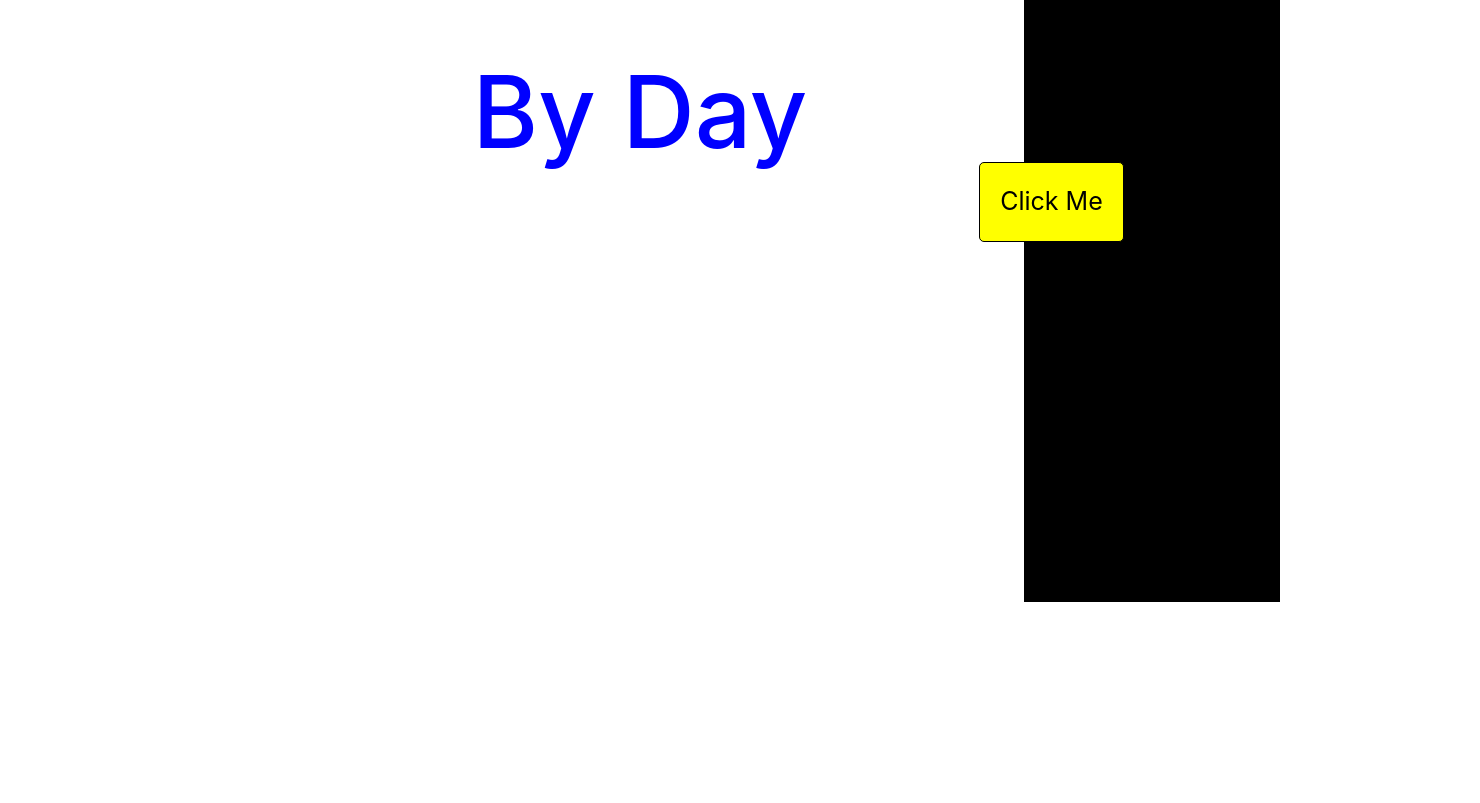
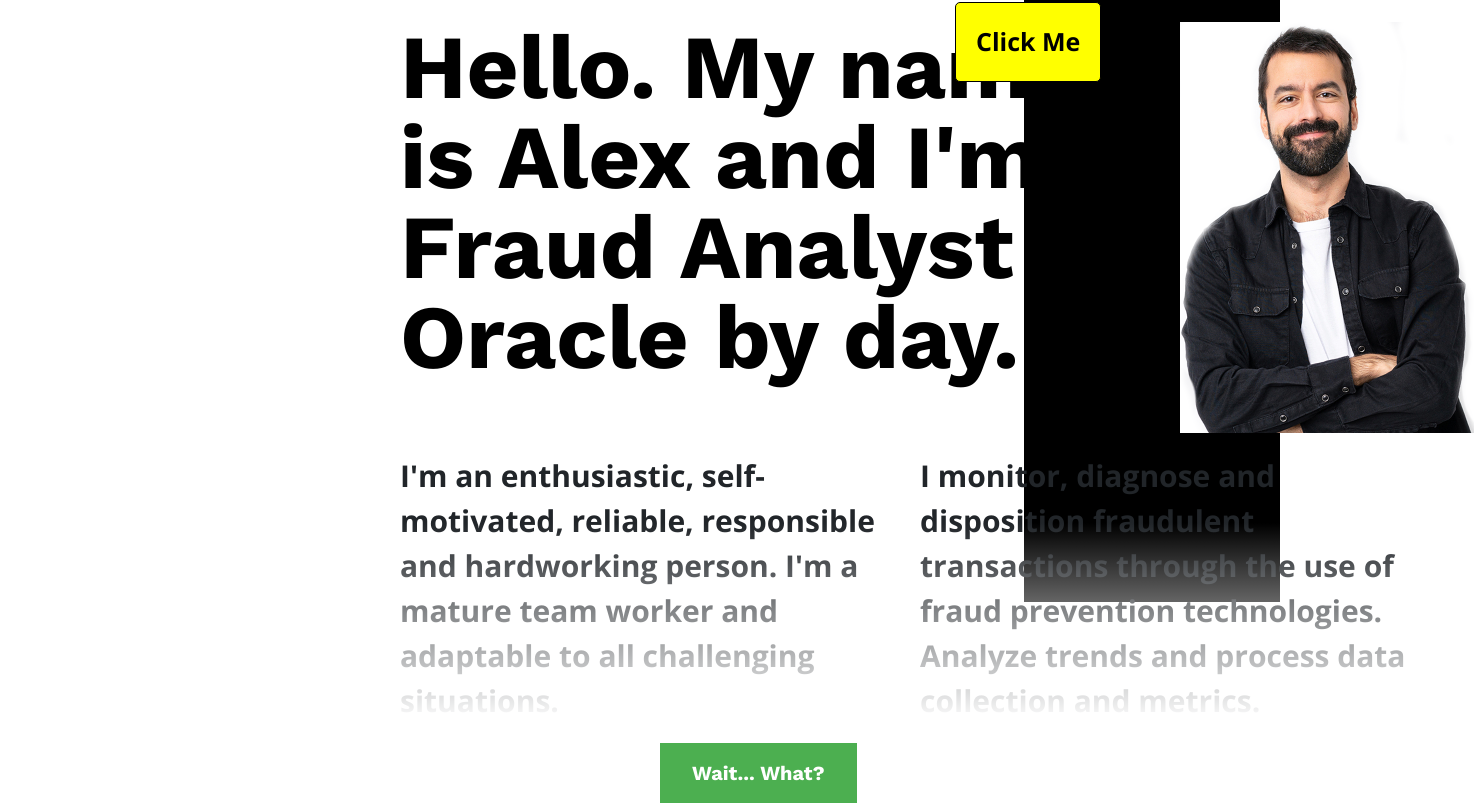
Before and after one commit to AndroidMinsky/react-framer-motion, a React (Create React App) app: page / in a window 1280 px wide. Shown: the part 198-1001 px from the top of the page, 1480 px wide, since content can reach past the window. Before the commit the page ends 800 px from the top, so only its background shows below. Built offline with nearby package versions, Linux system fonts and the light colour scheme.

Commit message:
Restructuring + button

```diff
--- a/public/index.html
+++ b/public/index.html
@@ -35,6 +35,7 @@
   <body>
     <noscript>You need to enable JavaScript to run this app.</noscript>
     <div id="root"></div>
+    <div id="portal"></div>
     <!--
       This HTML file is a template.
       If you open it directly in the browser, you will see an empty page.
--- a/src/App.js
+++ b/src/App.js
@@ -1,6 +1,9 @@
 import styled from "styled-components";
 import { useState } from "react";
-import { motion, AnimatePresence } from "framer-motion";
+import { motion } from "framer-motion";
+import ToggleButton from "./ToggleButton";
+import LightTheme from "./LightTheme";
+import DarkTheme from "./DarkTheme";
 
 function App() {
   const [dark, setDark] = useState(false);
@@ -13,95 +16,36 @@ function App() {
 
   return (
     <>
-      <Light
+      <WhiteSection
         animate={{ x: width }}
         transition={{
           type: "tween",
           duration: 1,
-          ease: [0.9, 0.15, 0.15, 0.9],
+          ease: [1, 0.1, 0.1, 1],
         }}
       >
-        <Button
-          onClick={() => themeToggle()}
-          animate={{ scale: [1, 1.1, 1] }}
-          transition={{ repeat: Infinity, duration: 1, repeatDelay: 2 }}
-        >
-          Click Me
-        </Button>
-      </Light>
+        <ToggleButton click={themeToggle} width={width} />
+      </WhiteSection>
 
-      <Dark>
-        <AnimatePresence initial={false} exitBeforeEnter>
-          {!dark && (
-            <TitleLight
-              key="1"
-              animate={{ opacity: 1 }}
-              transition={{
-                delay: 0.2,
-              }}
-              exit={{ opacity: 0 }}
-            >
-              By Day
-            </TitleLight>
-          )}
-
-          {dark && (
-            <TitleDark
-              key="2"
-              animate={{ opacity: 1 }}
-              transition={{
-                delay: 0.2,
-              }}
-              exit={{ opacity: 0 }}
-            >
-              By Night
-            </TitleDark>
-          )}
-        </AnimatePresence>
-      </Dark>
+      <MainSection>
+        {!dark && <LightTheme />}
+        {dark && <DarkTheme />}
+      </MainSection>
     </>
   );
 }
 
 export default App;
 
-const Dark = styled.div`
+const WhiteSection = styled(motion.div)`
+  height: 100vh;
+  width: 80vw;
+  background: white;
+  position absolute;
+`;
+
+const MainSection = styled.div`
   height: 100vh;
   width: 100vw;
   background: black;
-  text-align: center;
 `;
-
-const Light = styled(motion.div)`
-  height: 100vh;
-  background: white;
-  width: 80vw;
-  position absolute;
-  top: 0;
-`;
-
-const TitleLight = styled(motion.h1)`
-  color: blue;
-  font-size: 10rem;
-  padding-top: 25rem;
-  position: relative;
-`;
-
-const TitleDark = styled(motion.h1)`
-  color: yellow;
-  font-size: 10rem;
-  padding-top: 25rem;
-  position: relative;
-`;
-
-const Button = styled(motion.button)`
-  font-size: 2.5rem;
-  position: relative;
-  top: 45vh;
-  left: 76.5vw;
-  border: 1px solid;
-  border-radius: 5px;
-  padding: 2rem 2rem;
-  background: yellow;
-  z-index: 1000;
-`;
--- /dev/null
+++ b/src/DarkTheme.js
@@ -0,0 +1,49 @@
+import React from "react";
+import styled from "styled-components";
+import heroDark from "./assets/me-dark.png";
+import { motion } from "framer-motion";
+
+export default function DarkTheme() {
+  return (
+    <Container>
+      <TitleDark
+        key="2"
+        animate={{ opacity: 1 }}
+        transition={{
+          delay: 0.27,
+        }}
+        exit={{ opacity: 0 }}
+      >
+        Hello. My name is Alex and I'm a Web Developer by night.
+      </TitleDark>
+      <Img src={heroDark} />
+    </Container>
+  );
+}
+
+const Img = styled.img`
+  grid-area: photo;
+  padding-top: 22rem;
+  position: relative;
+`;
+
+const TitleDark = styled(motion.h1)`
+  grid-area: title;
+  color: white;
+  font-size: 9rem;
+  padding-top: 22rem;
+  position: relative;
+`;
+
+const Container = styled.div`
+  display: grid;
+  column-gap: 3rem;
+  row-gap: 2rem;
+  grid-template-columns: 23rem 23rem 23rem 23rem;
+  grid-template-rows: auto;
+  grid-template-areas:
+    "title title title photo"
+    "section section sectionTwo sectionTwo";
+  margin: 0 60rem 0 40rem;
+  text-align: start;
+`;
--- /dev/null
+++ b/src/LightTheme.js
@@ -0,0 +1,118 @@
+import React from "react";
+import { motion, AnimatePresence } from "framer-motion";
+import styled from "styled-components";
+import hero from "./assets/me-light.png";
+
+export default function LightTheme() {
+  return (
+    <AnimatePresence initial={false} exitBeforeEnter>
+      <MainContainer>
+        <Title
+          animate={{ opacity: 1 }}
+          transition={{
+            delay: 0.27,
+          }}
+          exit={{ opacity: 0 }}
+        >
+          Hello. My name is Alex and I'm a Fraud Analyst at Oracle by day.
+        </Title>
+        <Img src={hero}></Img>
+        <AboutContainer>
+          <AboutSection>
+            I'm an enthusiastic, self-motivated, reliable, responsible and
+            hardworking person. I'm a mature team worker and adaptable to all
+            challenging situations.
+          </AboutSection>
+          <Fade />
+        </AboutContainer>
+        <DutiesContainer>
+          <DutiesSection>
+            I monitor, diagnose and disposition fraudulent transactions through
+            the use of fraud prevention technologies. Analyze trends and process
+            data collection and metrics.
+          </DutiesSection>
+          <Fade />
+        </DutiesContainer>
+        <ButtonSection>
+          <Button>Wait... What?</Button>
+        </ButtonSection>
+      </MainContainer>
+    </AnimatePresence>
+  );
+}
+
+const MainContainer = styled.div`
+  display: grid;
+  column-gap: 3rem;
+  row-gap: 2rem;
+  grid-template-columns: 23rem 23rem 23rem 23rem;
+  grid-template-rows: auto;
+  grid-template-areas:
+    "title title title photo"
+    "section section sectionTwo sectionTwo"
+    ". button button .";
+  margin: 0 60rem 0 40rem;
+  padding-top: 22rem;
+  text-align: start;
+`;
+
+const Title = styled(motion.h1)`
+  grid-area: title;
+  color: black;
+  font-size: 9rem;
+  position: relative;
+  line-height: 1em;
+`;
+
+const Img = styled.img`
+  grid-area: photo;
+  position: relative;
+`;
+
+const AboutContainer = styled.div`
+  grid-area: section;
+  position: relative;
+`;
+
+const AboutSection = styled.p`
+  position: relative;
+  font-size: 3rem;
+`;
+
+const DutiesContainer = styled.div`
+  grid-area: sectionTwo;
+  position: relative;
+`;
+
+const DutiesSection = styled.p`
+  grid-area: sectionTwo;
+  position: relative;
+  font-size: 3rem;
+`;
+
+const Fade = styled.p`
+  position: absolute;
+  bottom: 0;
+  left: 0;
+  width: 100%;
+  text-align: center;
+  margin: 0;
+  padding: 10rem 0;
+  background-image: linear-gradient(to bottom, transparent, white);
+`;
+
+const ButtonSection = styled.div`
+  grid-area: button;
+`;
+const Button = styled.div`
+  position: relative;
+  background-color: #4caf50;
+  border: none;
+  color: white;
+  padding: 15px 32px;
+  text-align: center;
+  text-decoration: none;
+  display: inline-block;
+  font-size: 2rem;
+  z-index: 1000;
+`;
--- /dev/null
+++ b/src/ToggleButton.js
@@ -0,0 +1,31 @@
+import ReactDOM from "react-dom";
+import styled from "styled-components";
+import { motion } from "framer-motion";
+
+export default function ToggleButton({ click, width }) {
+  return ReactDOM.createPortal(
+    <Button
+      onClick={click}
+      animate={{ x: width }}
+      transition={{
+        type: "tween",
+        duration: 1,
+        ease: [1, 0.1, 0.1, 1],
+      }}
+    >
+      Click Me
+    </Button>,
+    document.getElementById("portal")
+  );
+}
+
+const Button = styled(motion.button)`
+  font-size: 2.5rem;
+  position: absolute;
+  top: 25vh;
+  left: calc(80vw - 69px);
+  border: 1px solid;
+  border-radius: 5px;
+  padding: 2rem 2rem;
+  background: yellow;
+`;
--- a/src/index.css
+++ b/src/index.css
@@ -1,3 +1,6 @@
+@import url("https://fonts.googleapis.com/css2?family=Work+Sans:wght@700&display=swap");
+@import url("https://fonts.googleapis.com/css2?family=Open+Sans:wght@700&display=swap");
+
 html,
 body,
 div,
@@ -85,6 +88,12 @@ video {
   font-size: 62.5%;
   vertical-align: baseline;
   box-sizing: border-box;
+  font-family: "Work Sans", sans-serif;
+}
+
+p,
+button {
+  font-family: "Open Sans", sans-serif;
 }
 
 *,
```
Also changed, not shown: src/assets/me-dark.png (added), src/assets/me-light.png (added).
